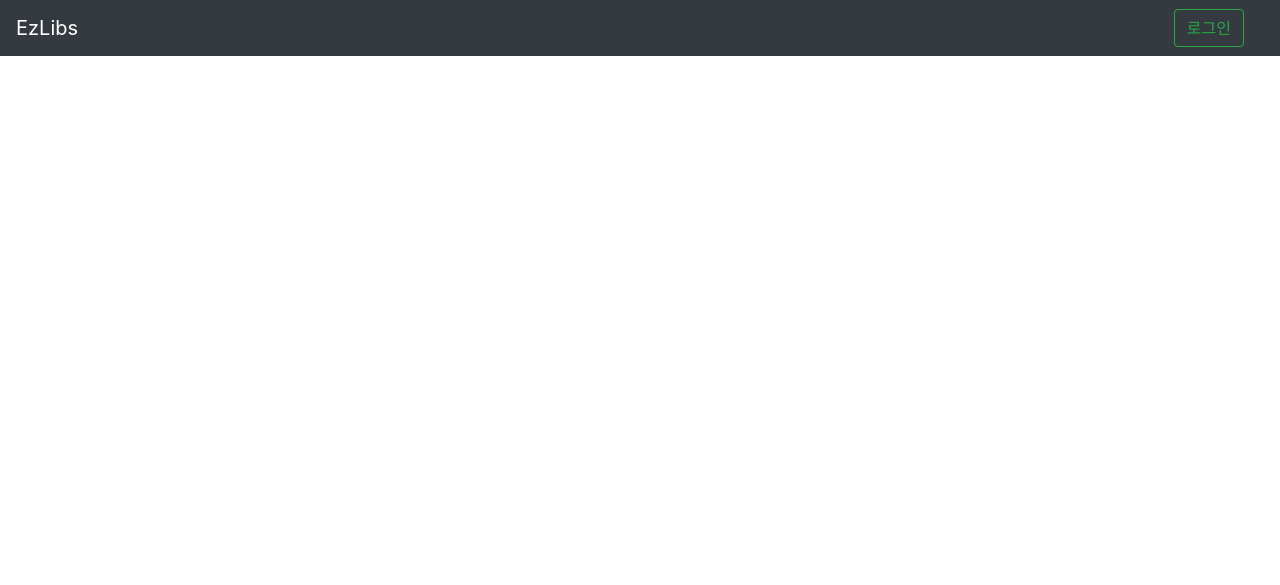
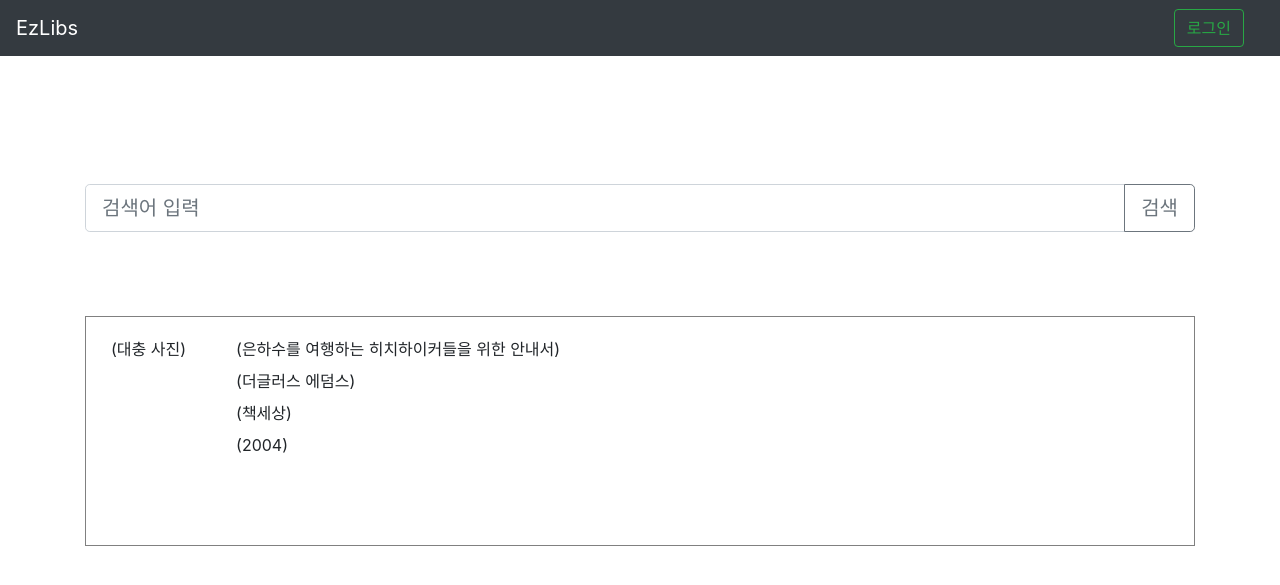
Before and after one commit to Srltas/3-1-OpenSource_Project, a Django app: page /search/ in a window 1280 px wide. Shown: the top 585 px of the page. Run offline with Django 3.2, Linux system fonts and the light colour scheme; some libraries are stand-ins or nearby versions.

Commit message:
search_result 데이터 기본 저장 틀 생성

```diff
--- a/django_project/templates/base.html
+++ b/django_project/templates/base.html
@@ -17,6 +17,34 @@
                 margin-left: 20px;
             }
 
+            .resultList .item{
+                border: 1px solid gray;
+                padding: 20px 25px
+            }
+
+            .searchForm {
+            }
+
+            .searchList{
+                margin-bottom: 30px;
+            }
+
+            .tag {
+                display:none;
+            }
+
+            .rightInfo {
+                margin-left: 50px;
+            }
+
+            ul {
+                list-style:none;
+                padding-left: 0px
+            }
+
+            li {
+                min-height: 230px;
+            }
         </style>
     </head>
 <body>
--- a/django_project/templates/search/search_result.html
+++ b/django_project/templates/search/search_result.html
@@ -3,4 +3,47 @@
 
 <font color=black>{{ kw }}</font>
 
+<div class = "container">
+    <form id = "searchForm" method="get" action = "{% url 'search:index' %}">
+        <div class="input-group mb-3 input-group-lg">
+            <input id="search" type="text" class="form-control" placeholder="검색어 입력" name="kw" value="{{ kw|default_if_none:'' }}" aria-label="Recipient's username" aria-describedby="button-addon2">
+            <div class="input-group-append">
+                <button class="btn btn-outline-secondary" type="submit" id="button-addon2">검색</button>
+            </div>
+        </div>
+    </form>
+
+<div class="space" style="margin-top: 84px"></div>
+
+<div class="searchList">
+<ul class="resultList">
+    <li class="item">
+        <dl>
+        <!--
+            <dt class="tag">번호</dt>
+            <dd class="info">(1)<dd>
+        -->
+            <div class="leftInfo" style="float:left">
+                <dt class="tag">표지</dt>
+                <dd class="info">(대충 사진)</dd>
+            </div>
+        <!-- media 조정 필요-->
+            <div class="rightInfo" style="display:inline-block">
+                <dt class="tag">제목</dt>
+                <dd class="info">
+                    <a>(은하수를 여행하는 히치하이커들을 위한 안내서)</a>
+                </dd>
+                <dt class="tag">저자</dt>
+                <dd class="info">(더글러스 에덤스)</dd>
+                <dt class="tag">출판사</dt>
+                <dd class="info">(책세상)</dd>
+                <dt class="tag">출판년도</dt>
+                <dd class="info">(2004)</dd>
+            </div>
+        </dl>
+    </li>
+</ul>
+</div>
+</div>
+
 {% endblock %}
```
